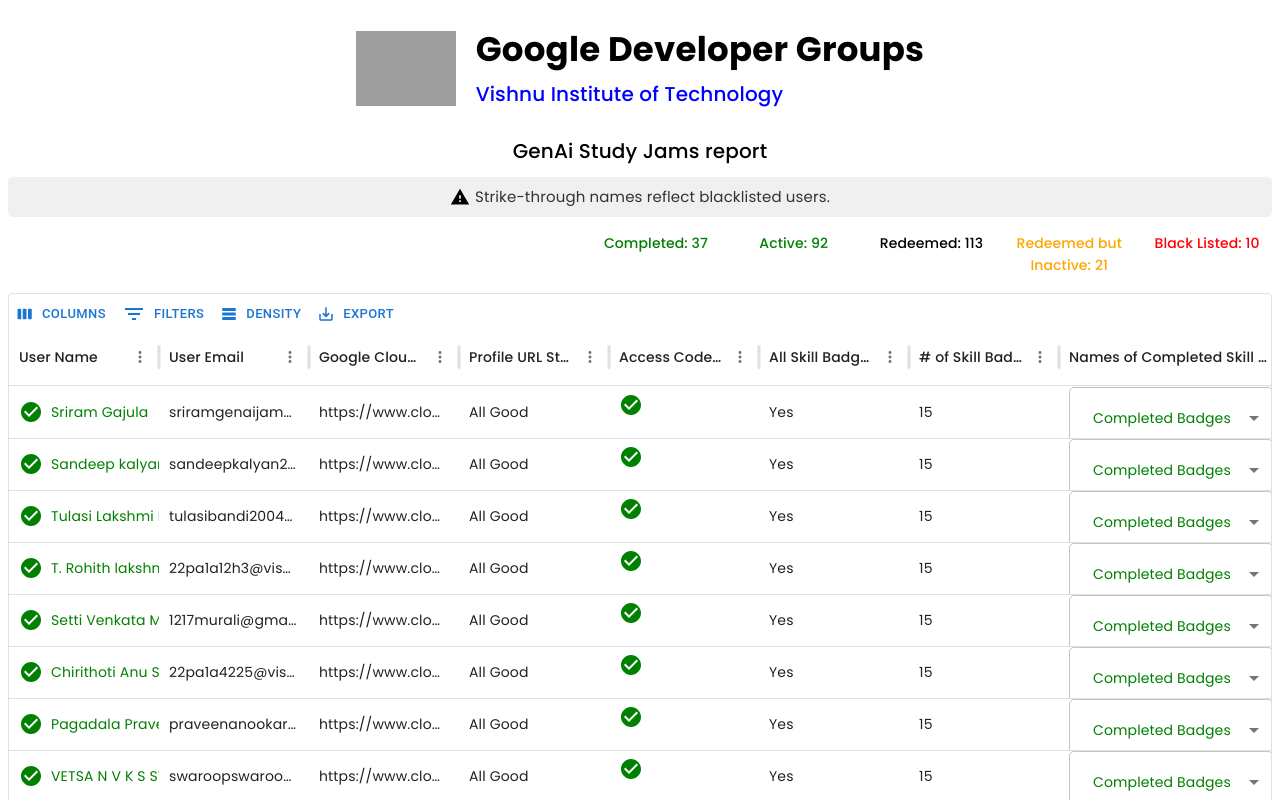
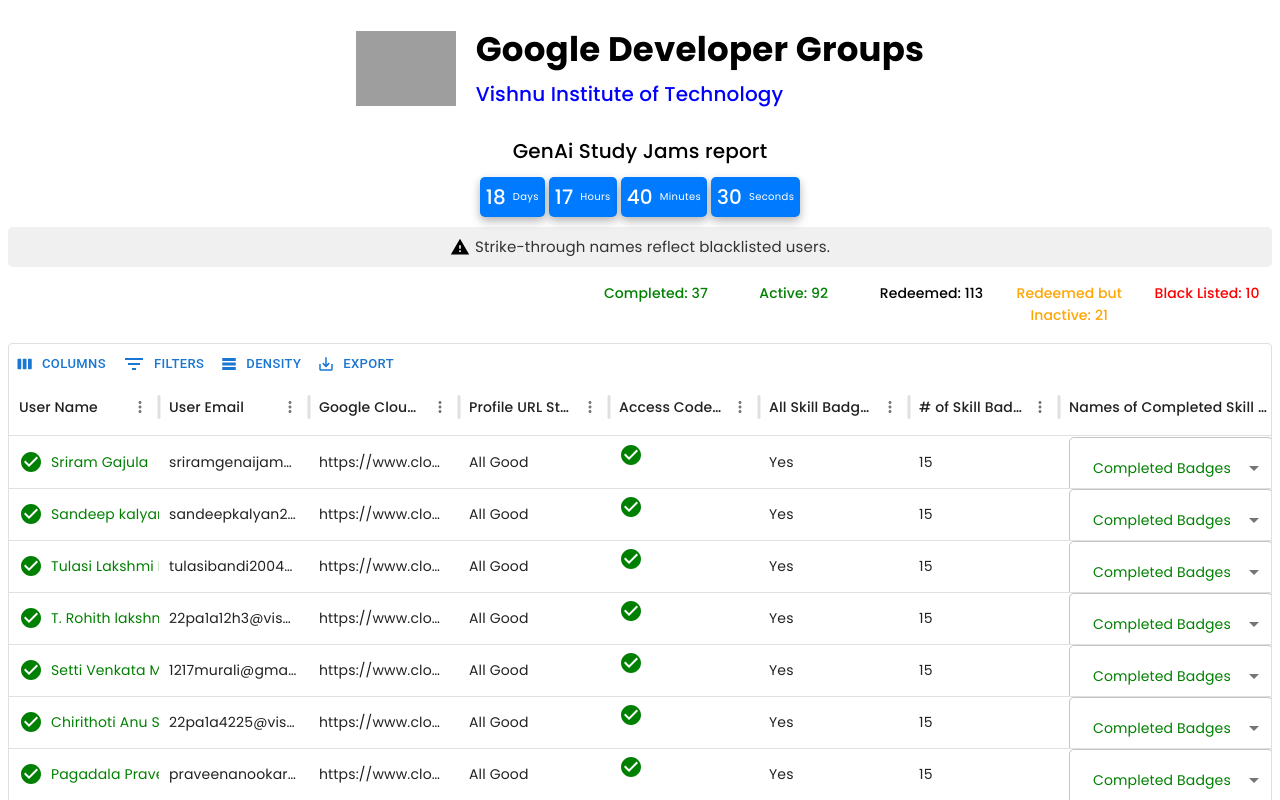
Before and after one commit to yaswanth-2005/study_jams_dashboard, a React (Vite) app: page / in a window 1280 px wide. Shown: the top 800 px of the page. Built offline with nearby package versions, Linux system fonts and the light colour scheme; grey boxes are pictures that could not be loaded.

Commit message:
features added

```diff
--- /dev/null
+++ b/src/ClosableBanner.jsx
@@ -0,0 +1,80 @@
+import React, { useState, useEffect } from "react";
+import { Box, Typography, IconButton } from "@mui/material";
+import CloseIcon from "@mui/icons-material/Close";
+import { keyframes } from "@emotion/react";
+
+const slideDown = keyframes`
+  from {
+    transform: translateY(-100%);
+  }
+  to {
+    transform: translateY(0);
+  }
+`;
+
+const CelebrationBanner = ({ currentUsers }) => {
+  const [isBannerOpen, setBannerOpen] = useState(true);
+  const totalTarget = 60;
+  const usersRemaining = totalTarget - currentUsers;
+
+  const handleClose = () => {
+    setBannerOpen(false);
+  };
+
+  useEffect(() => {
+    if (usersRemaining > 0 && isBannerOpen) {
+      // Add confetti animation on mount
+      const confetti = document.createElement("div");
+      confetti.classList.add("confetti");
+      document.body.appendChild(confetti);
+
+      setTimeout(() => confetti.remove(), 2000);
+      const timeout = setTimeout(() => {
+        setBannerOpen(false);
+      }, 5000);
+      return () => clearTimeout(timeout); // Remove after 2 seconds
+    }
+  }, [isBannerOpen, usersRemaining]);
+
+  if (!isBannerOpen || usersRemaining <= 0) return null;
+
+  return (
+    <Box
+      sx={{
+        position: "absolute",
+        top: "20px",
+        left: "0%",
+        backgroundColor: "#007bff",
+        color: "#fff",
+        padding: "10px 10px",
+        display: "flex",
+        alignItems: "center",
+        borderRadius: "8px",
+        width: { xs: "250px", sm: "300px" },
+        marginLeft: "10px",
+        boxShadow: "0px 4px 8px rgba(0, 0, 0, 0.2)",
+        zIndex: 1000,
+        animation: `${slideDown} 0.5s ease-out`,
+      }}
+    >
+      <Typography
+        sx={{
+          marginRight: "8px",
+          fontFamily: "poppins, sans-serif",
+        }}
+      >
+        🎉 Only {usersRemaining} users left to reach {totalTarget} and earn
+        swags!
+      </Typography>
+      <IconButton
+        color="inherit"
+        onClick={handleClose}
+        sx={{ color: "#fff", marginLeft: "8px" }}
+      >
+        <CloseIcon />
+      </IconButton>
+    </Box>
+  );
+};
+
+export default CelebrationBanner;
--- /dev/null
+++ b/src/CountdownTimer.jsx
@@ -0,0 +1,71 @@
+import React, { useEffect, useState } from "react";
+import { Box, Typography } from "@mui/material";
+
+const CountdownTimer = () => {
+  // Set the target date (31st October)
+  const targetDate = new Date("2024-10-31T23:59:59").getTime();
+
+  const [timeLeft, setTimeLeft] = useState({
+    days: 0,
+    hours: 0,
+    minutes: 0,
+    seconds: 0,
+  });
+
+  useEffect(() => {
+    const interval = setInterval(() => {
+      const now = new Date().getTime();
+      const distance = targetDate - now;
+
+      if (distance < 0) {
+        clearInterval(interval);
+        return;
+      }
+
+      setTimeLeft({
+        days: Math.floor(distance / (1000 * 60 * 60 * 24)),
+        hours: Math.floor(
+          (distance % (1000 * 60 * 60 * 24)) / (1000 * 60 * 60)
+        ),
+        minutes: Math.floor((distance % (1000 * 60 * 60)) / (1000 * 60)),
+        seconds: Math.floor((distance % (1000 * 60)) / 1000),
+      });
+    }, 1000);
+
+    return () => clearInterval(interval);
+  }, [targetDate]);
+
+  return (
+    <Box sx={{ display: "flex", gap: "4px", justifyContent: "center" }}>
+      {Object.entries(timeLeft).map(([unit, value], index) => (
+        <Box
+          key={index}
+          sx={{
+            backgroundColor: "#007bff",
+            display: "flex",
+            alignItems: "center",
+            marginBottom: "10px",
+            color: "#fff",
+            gap: { xs: "2px", sm: "7px" },
+            borderRadius: "5px",
+            padding: { xs: "2px 4px", sm: "4px 6px" }, // Reduced padding for mobile
+            minWidth: { xs: "30px", sm: "40px" },
+            boxShadow: "0px 4px 10px rgba(0, 0, 0, 0.3)",
+          }}
+        >
+          <Typography variant="h6" sx={{ fontFamily: "poppins, sans-serif" }}>
+            {String(value).padStart(2, "0")}
+          </Typography>
+          <Typography
+            variant="caption"
+            sx={{ fontSize: "10px", fontFamily: "poppins, sans-serif" }}
+          >
+            {unit.charAt(0).toUpperCase() + unit.slice(1)}
+          </Typography>
+        </Box>
+      ))}
+    </Box>
+  );
+};
+
+export default CountdownTimer;
--- a/src/Dashboard.jsx
+++ b/src/Dashboard.jsx
@@ -12,6 +12,8 @@
 import CancelIcon from "@mui/icons-material/Cancel";
 import TableSkeleton from "./TableSkeleton";
 import { InfoRounded } from "@mui/icons-material";
+import CountdownTimer from "./CountdownTimer";
+import ClosableBanner from "./ClosableBanner";
 
 const Dashboard = () => {
   const [jsonData, setJsonData] = useState([]);
@@ -200,6 +202,8 @@
     <div
       style={{ height: 650, width: "100%", fontFamily: "Poppins, sans-serif" }}
     >
+      <ClosableBanner currentUsers={completedCount} />
+      <CountdownTimer />
       <Box
         sx={{
           backgroundColor: "#f0f0f0",
```
